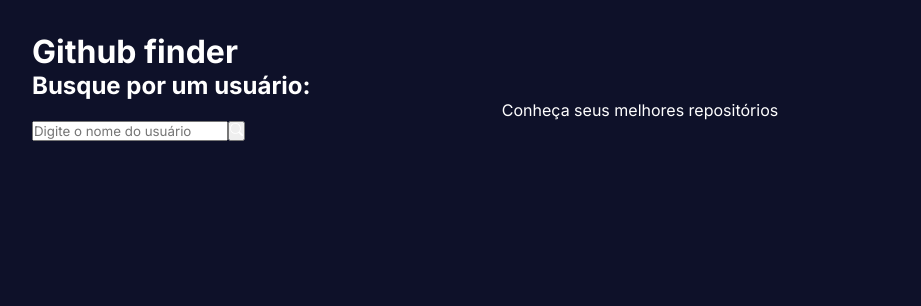
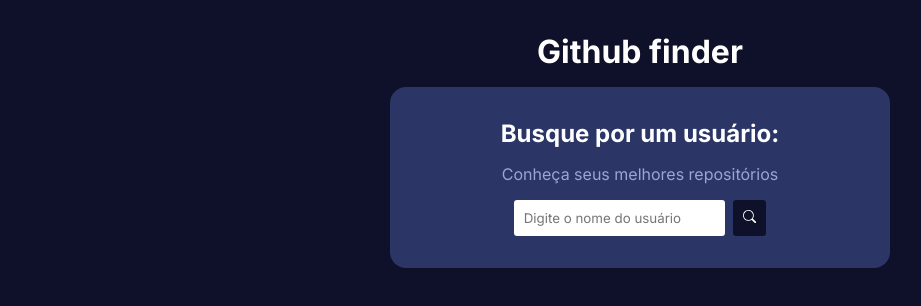
Before and after one commit to ggvictor/Github_Finder, a React (Vite) app: page / in a window 1280 px wide. Shown: the top 306 px of the page, without its empty margins (0-921 px from the left). Built offline with nearby package versions, Linux system fonts and the light colour scheme.

Commit message:
atualizando o estilo

```diff
--- /dev/null
+++ b/src/App.module.css
@@ -0,0 +1,9 @@
+.app{
+    max-width: 500px;
+    margin:0 auto;
+}
+
+.app h1{
+    text-align:center;
+    margin-bottom:1rem;
+}
--- a/src/App.tsx
+++ b/src/App.tsx
@@ -1,9 +1,11 @@
 import { Outlet } from "react-router-dom"
 
+
+import classes from './App.module.css'
 function App() {
 
   return (
-    <div className = "App">
+    <div className = {classes.app}>
       <h1>Github finder</h1>
       <Outlet />
     </div>
--- /dev/null
+++ b/src/components/Search.module.css
@@ -0,0 +1,32 @@
+.search{
+    background-color: #2b3566;
+    padding: 2rem;
+    border-radius: 1rem;
+    display:flex;
+    flex-direction: column;
+    justify-content:center;
+    align-items:center;
+    gap:1rem;
+    margin-bottom:1.5rem;
+}
+
+.search p {
+    color:#9da5d1;
+}
+
+.search_container{
+    display:flex;
+    gap:.5rem;
+
+}
+.search_container input,
+.search_container button{
+    padding:0.6rem;
+    border-radius: 3px;
+    border:none;
+    color: #2b3566;
+}
+.search_container button{
+    background-color: #0e1129;
+    cursor: pointer;
+}
--- a/src/components/Search.tsx
+++ b/src/components/Search.tsx
@@ -1,13 +1,25 @@
+type SearchProps = {
+  loadUser: (userName: string) => Promise<void>
+};
+
+import { useState } from "react";
+
 import { BsSearch } from "react-icons/bs"
 
-const Search = () => {
+import classes from './Search.module.css'
+
+const Search = ({loadUser}: SearchProps) => {
+  const[userName, setUserName] = useState("");
+
   return (
-    <div>
+    <div className = {classes.search}>
         <h2>Busque por um usuário:</h2>
         <p>Conheça seus melhores repositórios</p>
-        <div>
-            <input type="text" placeholder='Digite o nome do usuário'/>
-            <button><BsSearch /></button>
+        <div className = {classes.search_container}>
+            <input type="text" placeholder='Digite o nome do usuário' onChange={(e) => setUserName(e.target.value)}/>
+            <button onClick = {() => loadUser(userName)}>
+              <BsSearch />
+            </button>
         </div>
     </div>
   )
--- a/src/routes/Home.tsx
+++ b/src/routes/Home.tsx
@@ -1,9 +1,32 @@
+import type { UserProps } from "../types/user"
 import Search from "../components/Search"
 
+import { useState } from "react"
 const Home = () => {
+  const [user, setUser] = useState<UserProps | null>(null)
+
+  const loadUser = async(userName: string) =>{
+
+    const res = await fetch(`https://api.github.com/users/${userName}`)
+
+    const data = await res.json();
+
+    const {avatar_url, login,location,followers,following} = data
+
+    const userData: UserProps ={
+      avatar_url,
+      login,
+      location,
+      followers,
+      following
+    }
+    setUser(userData);
+
+  }
   return (
     <div>
-        <Search />
+        <Search loadUser = {loadUser}/>
+        {user && <p>{user.login}</p>}
     </div>
   )
 }
--- /dev/null
+++ b/src/types/user.ts
@@ -0,0 +1,7 @@
+export type UserProps = {
+    avatar_url: string,
+    login: string,
+    location: string,
+    followers: number,
+    following: number;
+};
```
Also changed, not shown: src/App.css (deleted).
